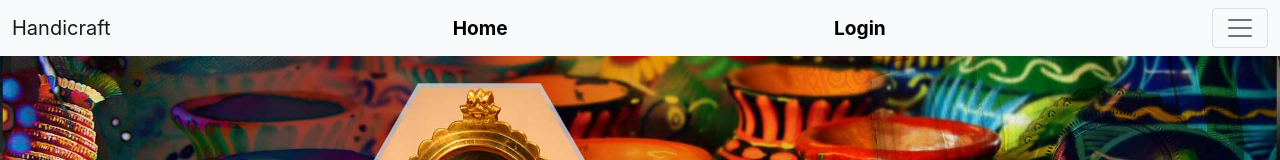
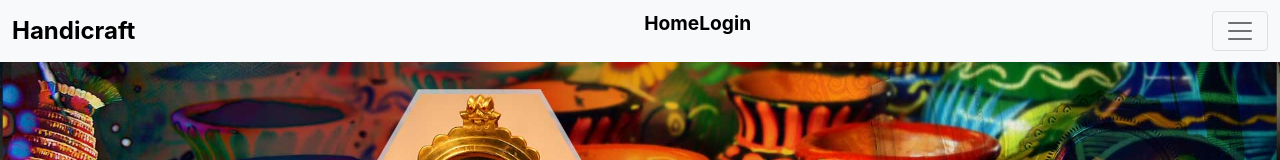
Before and after one commit to Fuhad1998/Handicraft-Websit, a React (Create React App) app: page / in a window 1280 px wide. Shown: the top 160 px of the page. Built offline with nearby package versions, Linux system fonts and the light colour scheme.

Commit message:
added deader style

```diff
--- a/src/Component/HomePage/Header/Header.css
+++ b/src/Component/HomePage/Header/Header.css
@@ -20,3 +20,15 @@
     font-weight: 900;
     color:white;
 }
+.web-name{
+    font-weight: 900;
+}
+.header-title{
+    text-decoration: none;
+    font-size: larger;
+    font-weight: 700;
+    color: black;
+}
+.header-title:hover{
+    color:black;
+}
--- a/src/Component/HomePage/Header/Header.js
+++ b/src/Component/HomePage/Header/Header.js
@@ -15,9 +15,13 @@ const Header = () => {
     <div>
       <Navbar bg="light" expand={false}>
     <Container fluid>
-      <Navbar.Brand href="#">Handicraft</Navbar.Brand>
-      <Link className="header-text" to="/homes">Home</Link>
+      <Navbar.Brand href="#"><Link className="header-title" to="/homes">Handicraft</Link></Navbar.Brand>
+      {/* <Navbar.Brand href="#"><span className="web-name ">Handicraft</span></Navbar.Brand> */}
+      <ul>
+      <Link className="header-text" to="/homes"> Home</Link>
       <Link className="header-text text-align" to="/login">Login</Link>
+      </ul>
+
       <Navbar.Toggle aria-controls="offcanvasNavbar" />
       <Navbar.Offcanvas
         id="offcanvasNavbar"
@@ -29,8 +33,8 @@ const Header = () => {
         </Offcanvas.Header>
         <Offcanvas.Body className="bg-light">
           <Nav className="justify-content-end flex-grow-1  pe-3">
-           <Link className="header-text" to="/explore">All-Products</Link>
-           <Link className="header-text" to="/order">My-Order</Link>
+           <Link className="header-text" to="/explore">  All-Products</Link>
+           <Link className="header-text" to="/order">  My-Order</Link>
            <Link className="header-text" to="/allOrders">All-Orders</Link>
            <Link className="header-text" to="/manageProduct">Manage-Product</Link>
 
```
